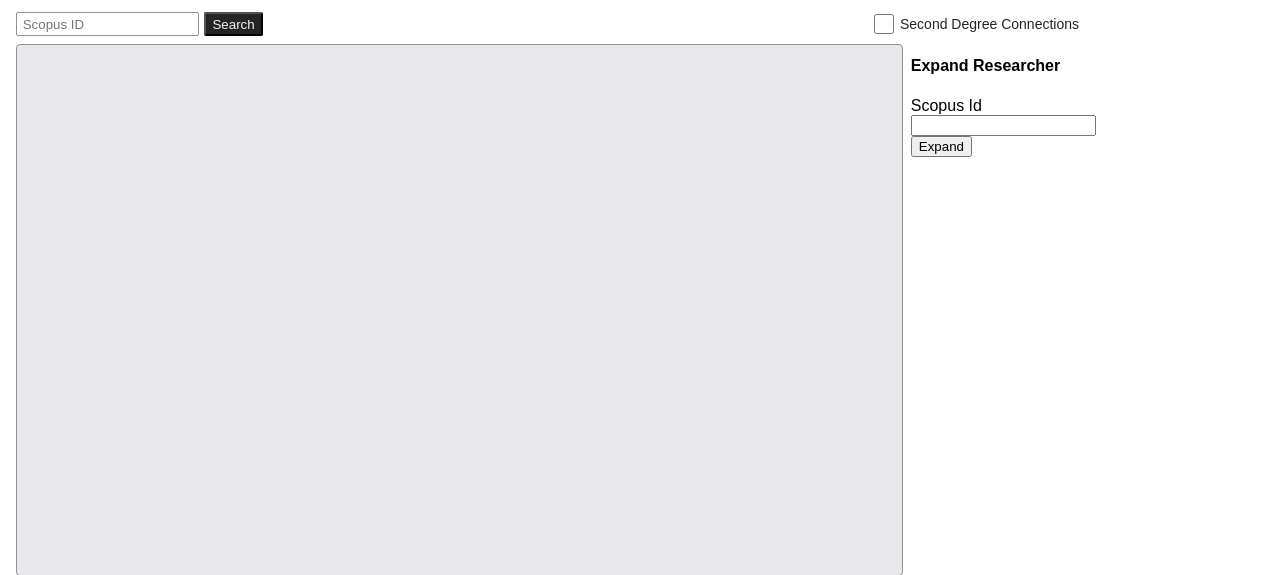
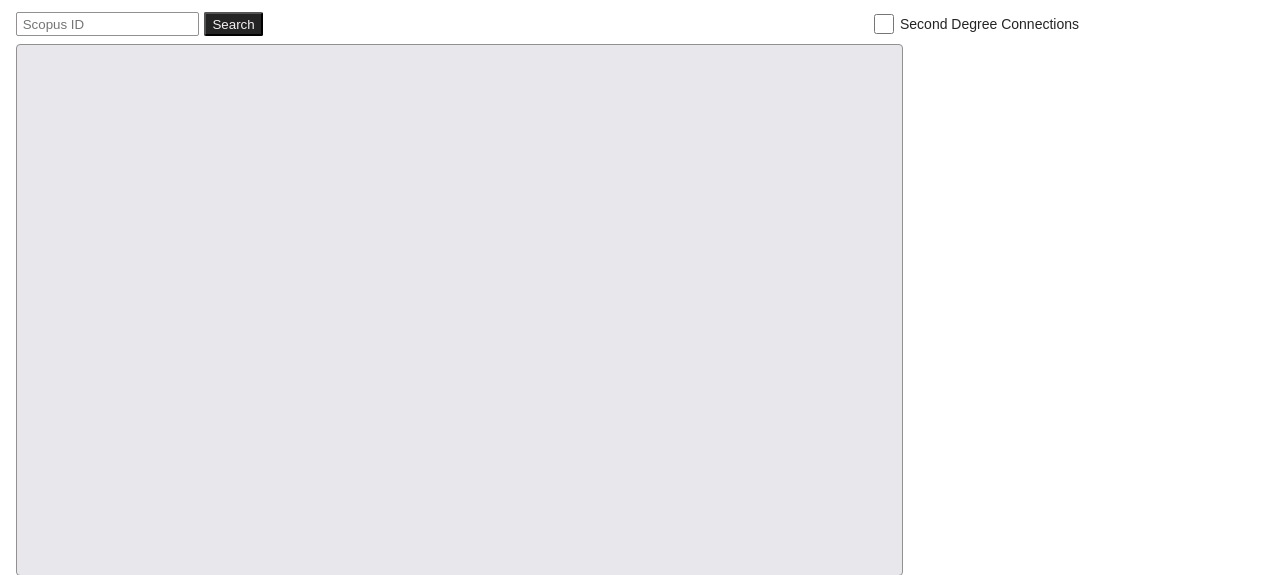
Before and after one commit to Lockcd11/CITS3200-Team43, a Flask app: page /tool.html in a window 1280 px wide. Shown: the part 58-633 px from the top of the page. Run offline with Flask 2, Linux system fonts and the light colour scheme; some libraries are stand-ins or nearby versions.

Commit message:
bug fixing
fixed some clashes

```diff
--- a/Combined/app/templates/tool.html
+++ b/Combined/app/templates/tool.html
@@ -31,7 +31,7 @@
         <div class="graphingtool">
             <div class="left" id="viz"></div>
             <div class="right">
-                <table id="researcher" class="graphtable" hidden>
+                <table id="r" class="graphtable" hidden>
                     <tr>
                         <td>Name</td>
                         <td id="researcherName"></td>
@@ -94,7 +94,7 @@
                     <label for="projectExpansion"> Expand </label>
                     <button onclick="draw()" class="loadbutton"> Search </button>
                 </div>
-                <div>
+                <div id="download" hidden>
                     <h4 class="text-dark">Expand Researcher</h4>
                     <form class="mb-5 border border-dark rounded shadow p-3" action="" method="post">
                         {{ form1.hidden_tag() }}
```
